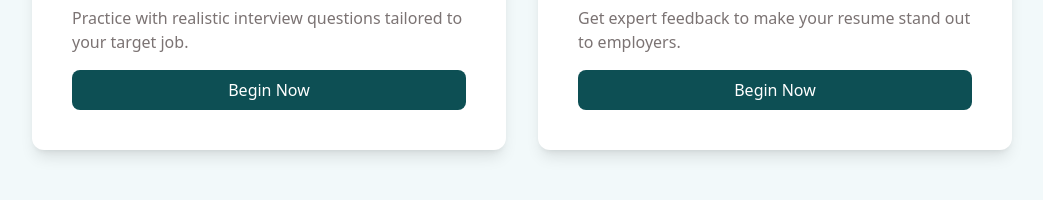
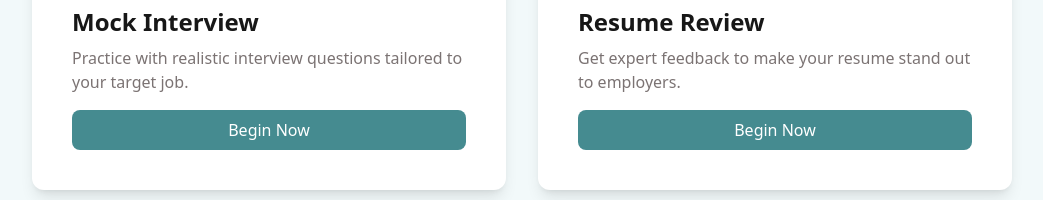
Before and after one commit to CMPT-276-SPRING-2025/final-project-01-sky, a Next.js app in the folder rezoome/: page / in a window 1280 px wide. Shown: the part 524-724 px from the top of the page, without its empty margins (118-1161 px from the left). Built offline with nearby package versions, Linux system fonts and the light colour scheme.

Commit message:
Added resume review page

```diff
--- a/rezoome/app/globals.css
+++ b/rezoome/app/globals.css
@@ -3,7 +3,8 @@
 :root {
   --background: #F2F9FA;
   --secondary-colour: #D5E9EC;
-  --button-colour: #0D4F54;
+  --button-colour: #458B90;
+  --second-button-colour: #0D4F54;
   --foreground: #171717;
   --text-colour: #7B7373;
   --second-text-colour: #FFFFFF;
--- a/rezoome/app/page.js
+++ b/rezoome/app/page.js
@@ -5,7 +5,7 @@ import ReasonCard from "../components/ReasonCard";
 export default function Home() {
   return (
     // Title and Description
-    <div className="min-h-screen bg-[var(--background)] text-[var(--foreground)] font-sans">
+    <div className="min-h-screen bg-[var(--background)] text-[var(--foreground)] font-sans pt-10">
       <header className="text-center p-10">
         <h1 className="text-5xl font-bold text-black">ReZoomé</h1>
         <p className=" text-[var(--text-colour)] text-2xl mt-4 max-w-screen-lg mx-auto px-4">
@@ -15,7 +15,7 @@ export default function Home() {
       </header>
 
       {/* Cards Section */}
-      <main className="flex flex-col md:flex-row justify-center items-center gap-8 mt-8 p-10 pb-70">
+      <main className="flex flex-col md:flex-row justify-center items-center gap-8 mt-8 p-10 pb-50">
         {/* Mock Interview Card */}
         <ButtonCard
           title="Mock Interview"
--- a/rezoome/components/ButtonCard.js
+++ b/rezoome/components/ButtonCard.js
@@ -10,7 +10,7 @@ export default function ButtonCard({ title, description, image, link }) {
         <p className="text-base text-[var(--text-colour)] mb-4">{description}</p>
         <div className="mt-auto">
           <Link href={link}>
-            <button className="w-full bg-[var(--button-colour)] text-white py-2 rounded-lg hover:bg-blue-600 transition">
+            <button className="w-full bg-[var(--button-colour)] text-white py-2 rounded-lg hover:bg-[var(--second-button-colour)] transition">
               Begin Now
             </button>
           </Link>
--- /dev/null
+++ b/rezoome/pages/resume-review.js
@@ -0,0 +1,15 @@
+import Link from "next/link";
+import '../app/globals.css';
+
+export default function ResumeReview() {
+  return (
+    <div className="min-h-screen bg-[var(--background)] text-[var(--foreground)] font-sans p-10">
+      <div className="text-center p-10">
+        <h1 className="text-5xl font-bold text-black">Resume Review</h1>
+        <p className="text-[var(--text-colour)] text-2xl mt-4 max-w-screen-lg mx-auto px-4">
+          lorem ipsum dolor sit amet, consectetur adipiscing elit, sed do eiusmod tempor incididunt ut labore et dolore magna aliqua.
+        </p>
+      </div>
+    </div>
+  );
+}
```
